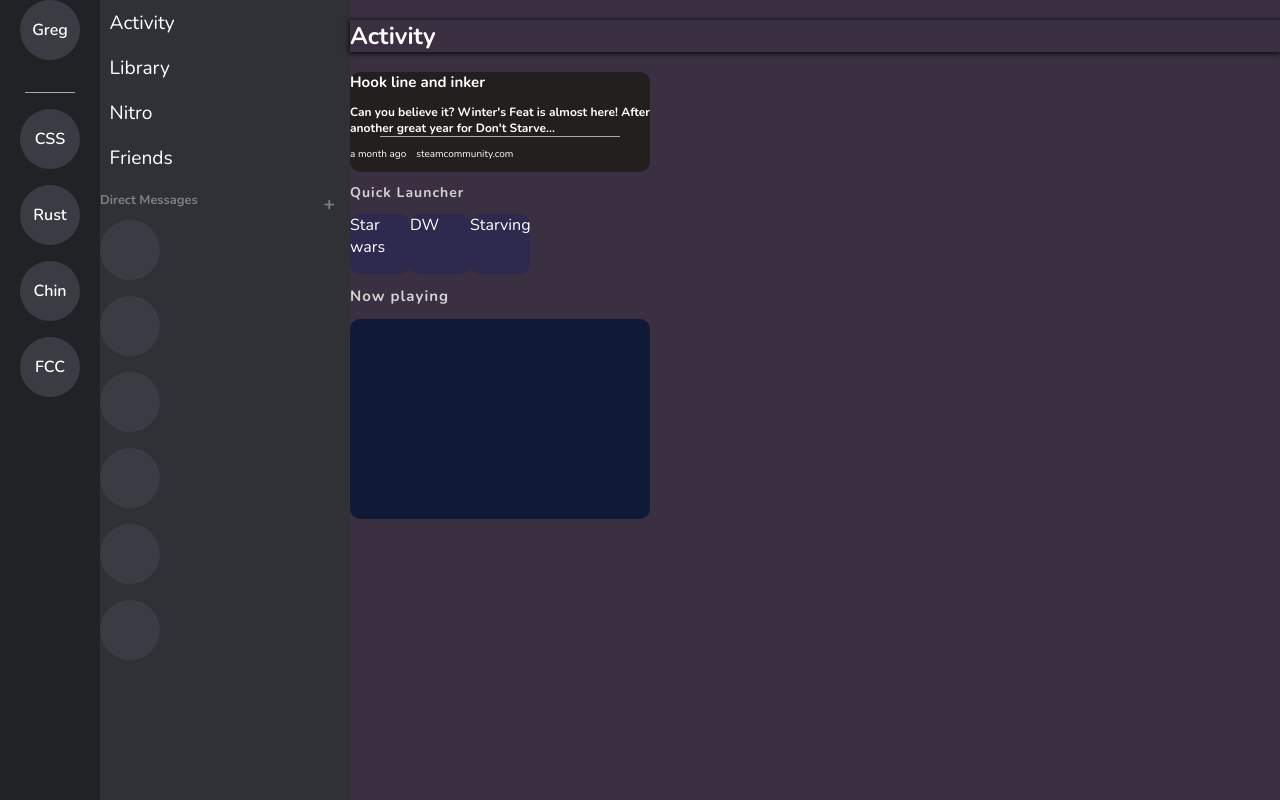
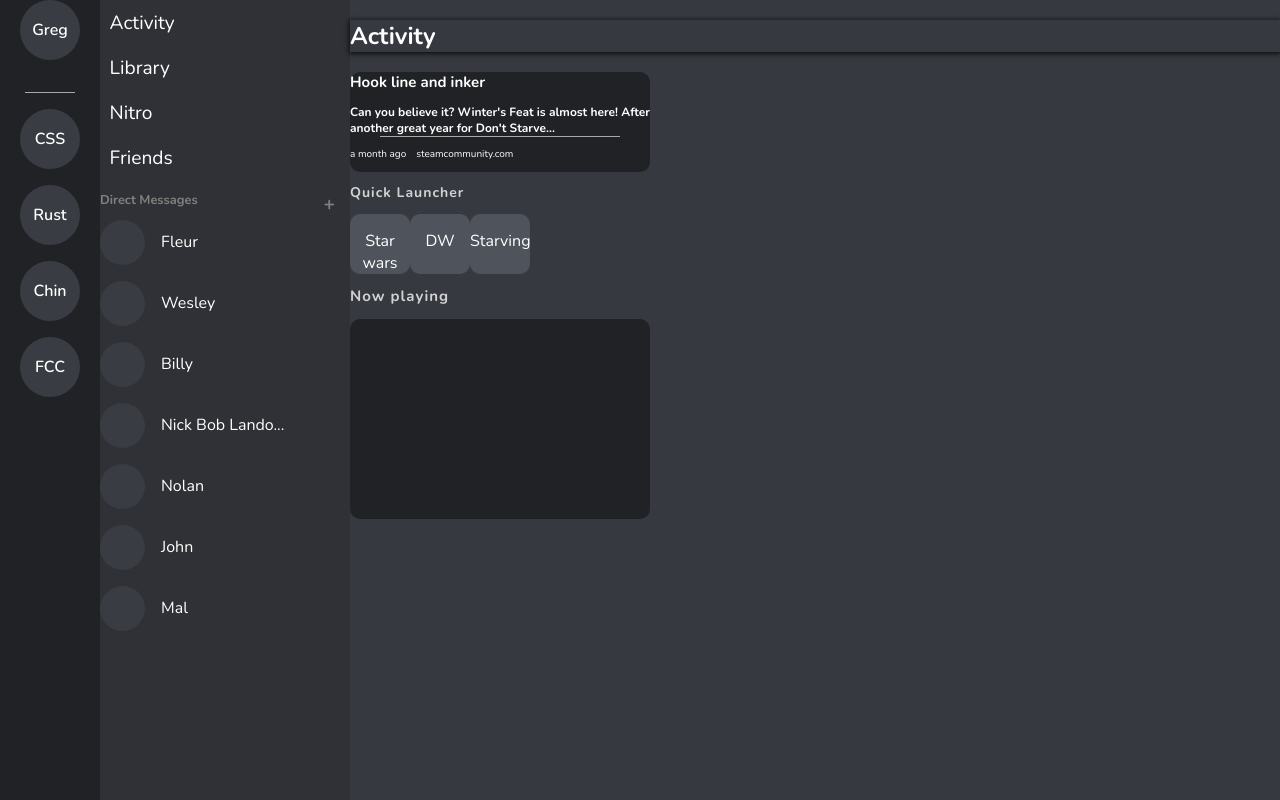
Before and after one commit to fletcher-greg/discord-pwa, a React (Create React App) app: page /activity in a window 1280 px wide. Built offline with nearby package versions, Linux system fonts and the light colour scheme.

Commit message:
fix styling of sidebar

```diff
--- a/src/App.js
+++ b/src/App.js
@@ -43,6 +43,12 @@ function App() {
             <Route path="/library">
               <Library />
             </Route>
+            <Route path="/friends">
+              <Library />
+            </Route>
+            <Route path="/nitro">
+              <Library />
+            </Route>
           </Switch>
         </UserContext.Provider>
       </Router>
--- a/src/components/nav/comps/DirectMessages.js
+++ b/src/components/nav/comps/DirectMessages.js
@@ -1,20 +1,28 @@
 /** @jsx jsx */
 import React from "react";
 import { css, jsx } from "@emotion/core";
-import worParsing from "../../../funcs/wordParsing";
-let testArr = [1, 2, 3, 4, 5, 7];
+import Cross from "./Union.svg";
+import wordParsing from "../../../funcs/wordParsing";
+let testArr = [
+  "Fleur",
+  "Wesley",
+  "Billy",
+  "Nick Bob Lando Rey",
+  "Nolan",
+  "John",
+  "Mal"
+];
 const Avatar = () => {
   return (
     <div
       css={css`
-        width: 60px;
-        height: 60px;
+        width: 45px;
+        height: 45px;
         background: #393c43;
         border-radius: 50%;
         display: grid;
         place-items: center;
         font-weight: 600;
-        margin-bottom: 1em;
 
         cursor: pointer;
         &:hover {
@@ -23,11 +31,53 @@ const Avatar = () => {
     ></div>
   );
 };
+const Name = ({ text }) => {
+  const parsedText = wordParsing(text, 2);
+  return (
+    <p
+      css={css`
+        margin: 0;
+        padding: 0;
+        align-self: center;
+        margin-left: 1em;
+        width: 50%;
+        font-size: 1rem;
+      `}
+    >
+      {parsedText}
+    </p>
+  );
+};
+const Image = () => (
+  <img
+    className="unique14891"
+    css={css`
+      height: 15px;
+      align-self: center;
+      display: none;
+    `}
+    src={Cross}
+  />
+);
 const Friend = () => {
   return (
     <>
       {testArr.map(person => (
-        <Avatar />
+        <div
+          css={css`
+            display: flex;
+            flex-direction: row;
+            margin-bottom: 1em;
+            cursor: pointer;
+            &:hover .unique14891 {
+              display: block;
+            }
+          `}
+        >
+          <Avatar />
+          <Name text={person} />
+          <Image />
+        </div>
       ))}
     </>
   );
--- a/src/components/nav/sidebar/index.js
+++ b/src/components/nav/sidebar/index.js
@@ -45,7 +45,7 @@ const MainMenu = () => (
 
     <List page="Library" url="/library" />
 
-    <List page="Nitro" url="/Nitro" />
+    <List page="Nitro" url="/nitro" />
 
     <List page="Friends" url="/friends" />
   </ul>
--- a/src/funcs/wordParsing.js
+++ b/src/funcs/wordParsing.js
@@ -1,4 +1,4 @@
-function calcWords(sentence, amount) {
+export default function calcWords(sentence, amount) {
   let words = sentence.split(" ");
   if (words.length > amount) {
     return words.slice(0, amount + 1).join(" ") + "...";
--- a/src/pages/activity/comps/GameUpdate.js
+++ b/src/pages/activity/comps/GameUpdate.js
@@ -75,7 +75,7 @@ export default () => (
       width: 300px;
       min-height: 100px;
       border-radius: 10px;
-      background: #231f1f;
+      background: #202225;
       transition: 0.25s ease-in-out;
       cursor: pointer;
       &:hover {
--- a/src/pages/activity/comps/NowPlaying.js
+++ b/src/pages/activity/comps/NowPlaying.js
@@ -2,7 +2,7 @@
 import React from "react";
 import { css, jsx } from "@emotion/core";
 const bg = css`
-  background: #101935;
+  background: #202225;
   width: 300px;
   height: 200px;
   border-radius: 10px;
--- a/src/pages/activity/comps/QLauncher.js
+++ b/src/pages/activity/comps/QLauncher.js
@@ -6,14 +6,20 @@ function GameBox({ text }) {
   return (
     <div
       css={css`
-        background: #2e294e;
+        background: #4f545c;
         height: 60px;
         width: 60px;
         border-radius: 10px;
         color: white;
       `}
     >
-      {text}
+      <p
+        css={css`
+          text-align: center;
+        `}
+      >
+        {text}
+      </p>
     </div>
   );
 }
--- a/src/pages/activity/index.js
+++ b/src/pages/activity/index.js
@@ -5,7 +5,7 @@ import QLauncher from "./comps/QLauncher";
 import NowPlaying from "./comps/NowPlaying";
 import GameUpdate from "./comps/GameUpdate";
 const mainStyle = css`
-  background: #3a3042;
+  background: #36393f;
   height: 100%;
   width: 100%;
 `;
```
Also changed, not shown: src/components/nav/comps/Union.svg (added).
